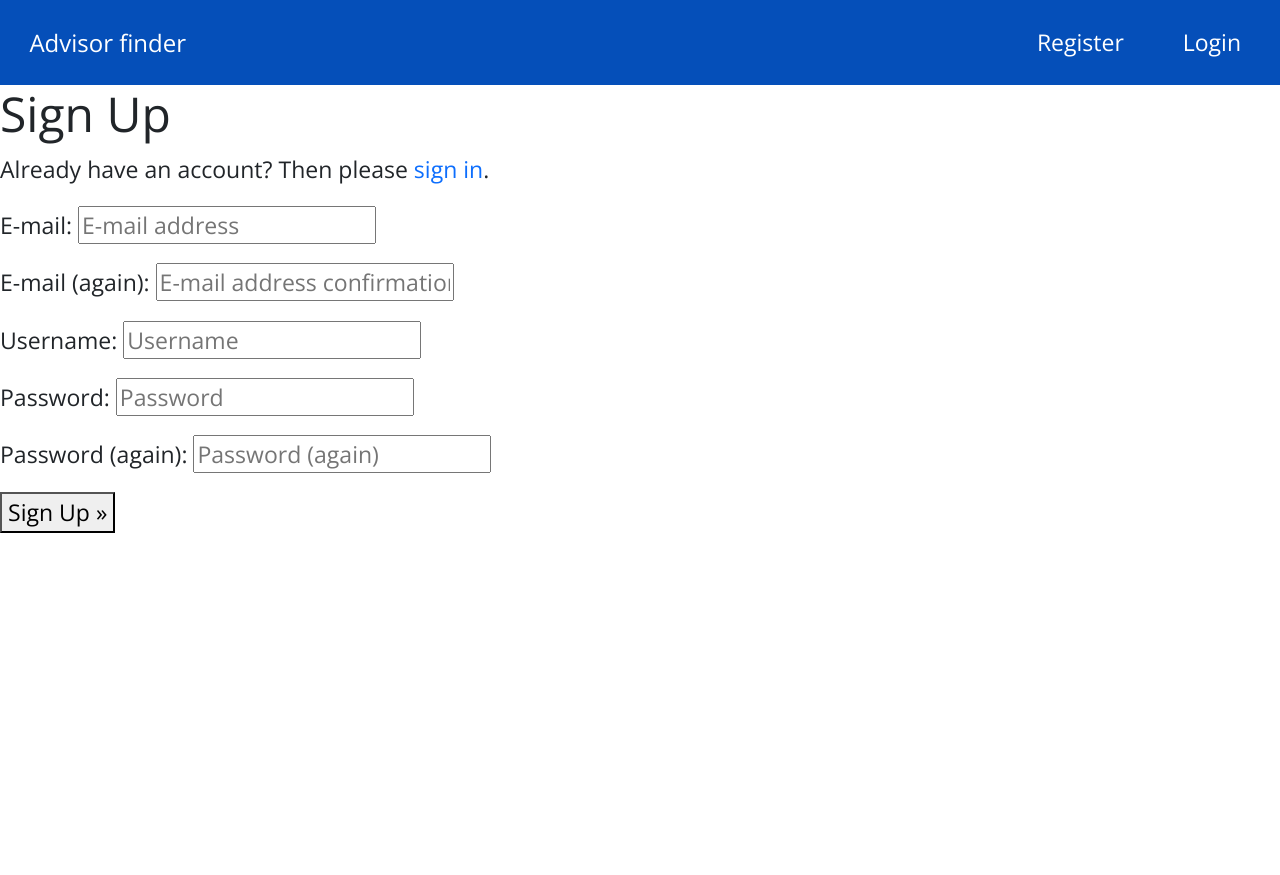
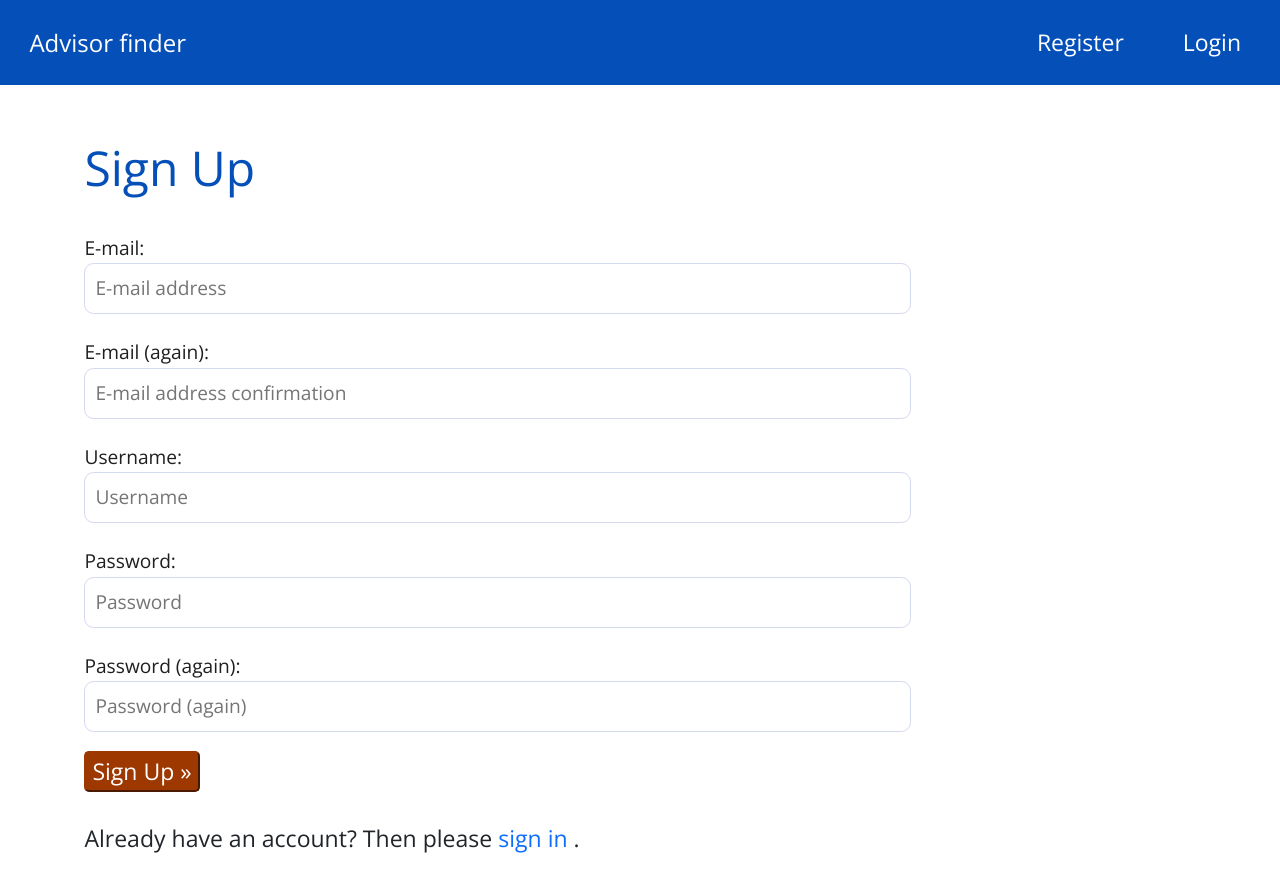
Before and after one commit to jannis-kiriasis/advisor-finder, a Django app: page /accounts/signup/ in a window 1280 px wide. Before the commit the page ends 533 px from the top, so only its background shows below. Run offline with Django 3.2, Linux system fonts and the light colour scheme; some web fonts are replaced.

Commit message:
Style signup page

```diff
--- a/static/css/base.css
+++ b/static/css/base.css
@@ -18,26 +18,53 @@
 }
 
 body,
+html {
+    height: 100%;
+    font-size: 1.2rem;
+}
+
+body,
 html,
 input {
     font-family: 'Open Sans', Helvetica, sans-serif;
-    font-size: 1.2rem;
-    height: 100%;
-}
-
-body,
-html {
-    height: 100%;
 }
 
 a {
     text-decoration: none;
 }
 
+h1 {
+    margin-top: 2.8rem;
+    margin-bottom: 1.68rem;
+    color: var(--liberty);
+}
+
+input[type=text]:not(.browser-default),
+input[type=date]:not(.browser-default),
+input[type=password]:not(.browser-default),
+input[type=email]:not(.browser-default),
+select,
+textarea {
+    border-radius: 0.5rem;
+    background-color: #ffffff;
+    border: 1px solid var(--liberty-medium);
+    width: 100%;
+    font-size: 1rem;
+    padding: 10px;
+}
+
+label {
+    font-size: 1rem;
+    color: rgba(0, 0, 0, 0.88);
+    margin-top: 5px;
+}
+
+[type=submit]:not(:disabled),
 .btn-primary {
     background-color: var(--fuzzy-wuzzy);
     color: #ffffff;
     border-color: var(--fuzzy-wuzzy);
+    border-radius: 5px;
 }
 
 .btn-secondary:hover {
@@ -46,6 +73,7 @@ a {
     border-color: var(--fuzzy-wuzzy);
 }
 
+[type=submit]:hover,
 .btn-primary:hover {
     color: var(--fuzzy-wuzzy);
     background-color: #ffffff;
--- a/templates/allauth/account/signup.html
+++ b/templates/allauth/account/signup.html
@@ -1,13 +1,18 @@
-{% extends "account/base.html" %}
+{% extends "base.html" %}
+{% load static %}
 
 {% load i18n %}
 
 {% block head_title %}{% trans "Signup" %}{% endblock %}
 
 {% block content %}
+<section>
+
+  <div class="container">
+    <div class="row">
+      <div class="col-9">
+
         <h1>{% trans "Sign Up" %}</h1>
-
-<p>{% blocktrans %}Already have an account? Then please <a href="{{ login_url }}">sign in</a>.{% endblocktrans %}</p>
 
         <form class="signup" id="signup_form" method="post" action="{% url 'account_signup' %}">
           {% csrf_token %}
@@ -18,4 +23,18 @@
           <button type="submit">{% trans "Sign Up" %} &raquo;</button>
         </form>
 
+        <p class="mt-4">
+          {% blocktrans %}Already have an account? Then please
+          <a href="{{ login_url }}">sign in</a>
+          .{% endblocktrans %}
+        </p>
+
+      </div>
+    </div>
+  </div>
+
+</section>
+
+
+
 {% endblock %}
```
Also changed, not shown: templates/allauth/account/verification_sent.html (+18 -3 lines), templates/allauth/account/verified_email_required.html (+25 -10 lines). Lines whose indentation alone changed are shown as unchanged.
